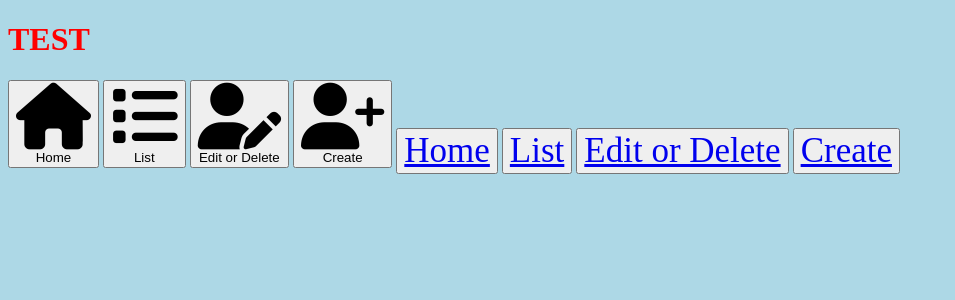
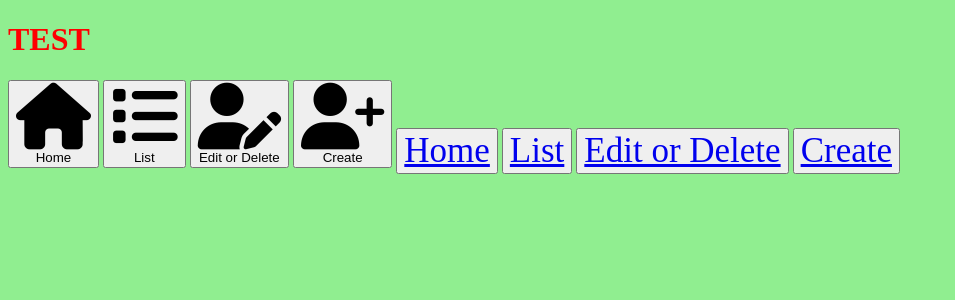
Before and after one commit to karoel2/crud-updates, a Django app: page /home/ in a window 1280 px wide. Shown: the top 300 px of the page, without its empty margins (0-955 px from the left). Run offline with Django 3.2, Linux system fonts and the light colour scheme; some libraries are stand-ins or nearby versions.

Commit message:
change home.css

```diff
--- a/static/css/home.css
+++ b/static/css/home.css
@@ -1,5 +1,5 @@
 body {
-  background: lightblue;
+  background: lightgreen;
 }
 h1{
   color: red;
```
